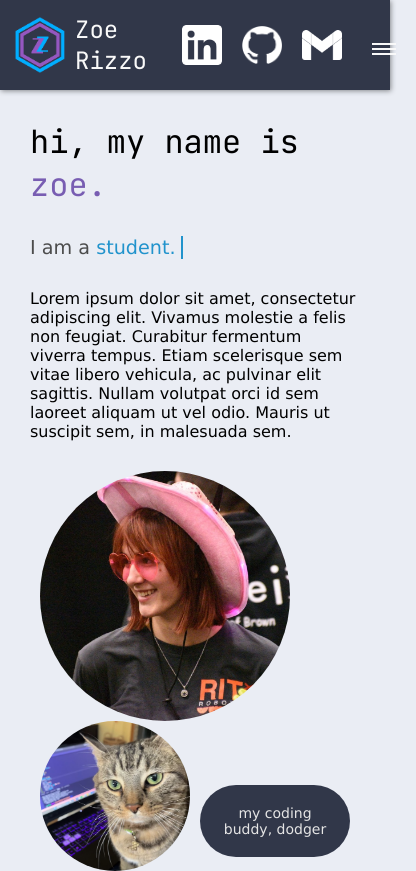
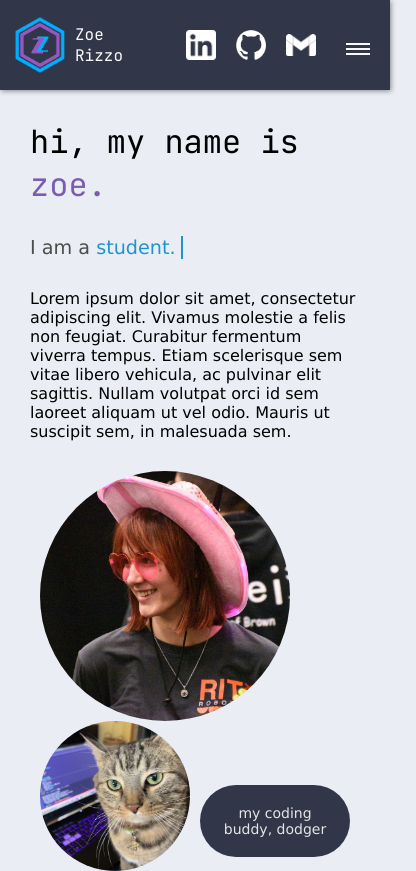
Before and after one commit to zizz-0/zizz-0.github.io, a plain HTML site: page index.html in a window 390 px wide. Shown: the whole page, 416 px wide, since content can reach past the window. Drawn offline with Linux system fonts and the light colour scheme.

Commit message:
mobile friendly

```diff
--- a/styles.css
+++ b/styles.css
@@ -285,6 +285,14 @@ body:has(.side-menu:checked) {
         /* display: inline-block; */
         max-width: 150px;
     }
+
+    .logo span {
+        font-size: 1em;
+    }
+
+    .icons img {
+        width: 30px;
+    }
 }
 
 /* LAPTOP, DESKTOP, LANDSCAPE TABLETS */
```
